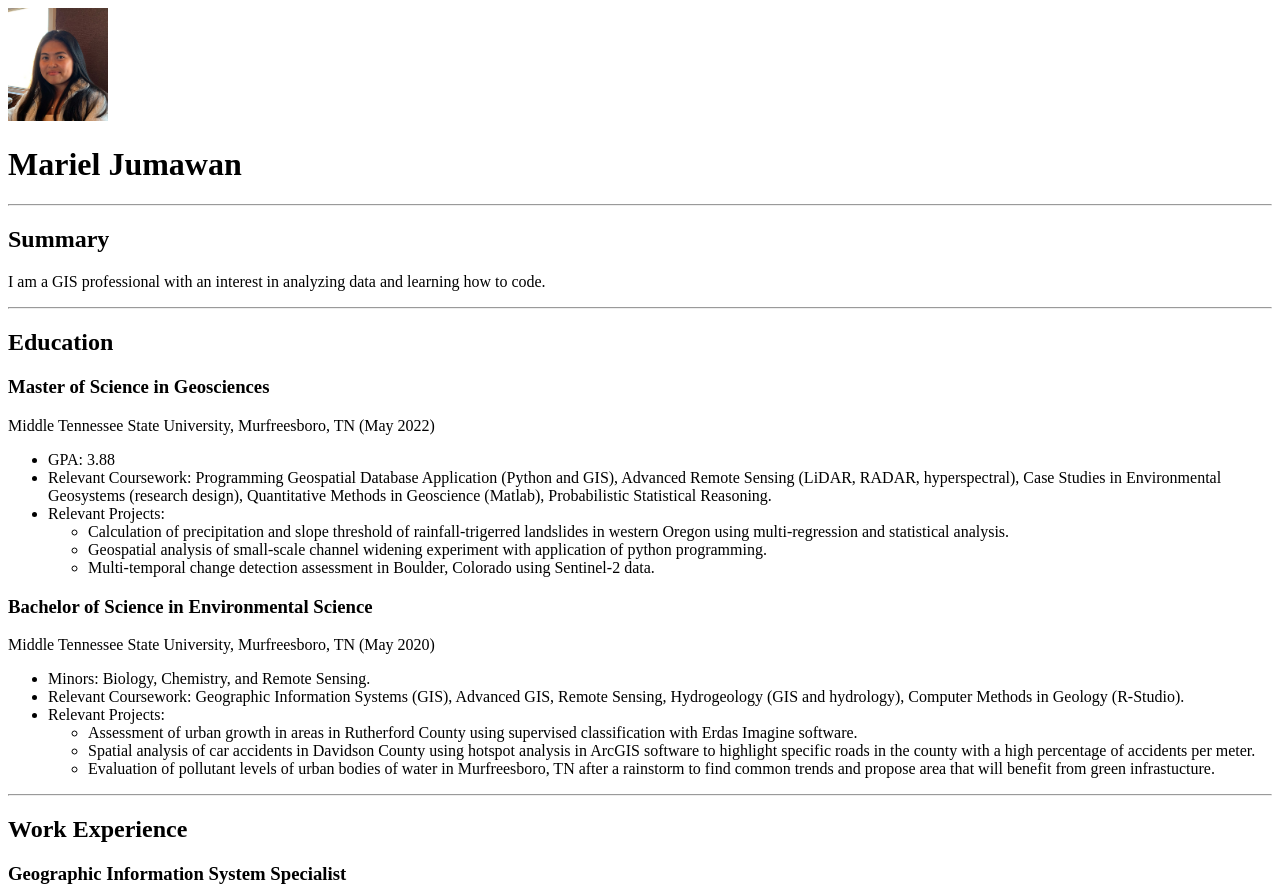
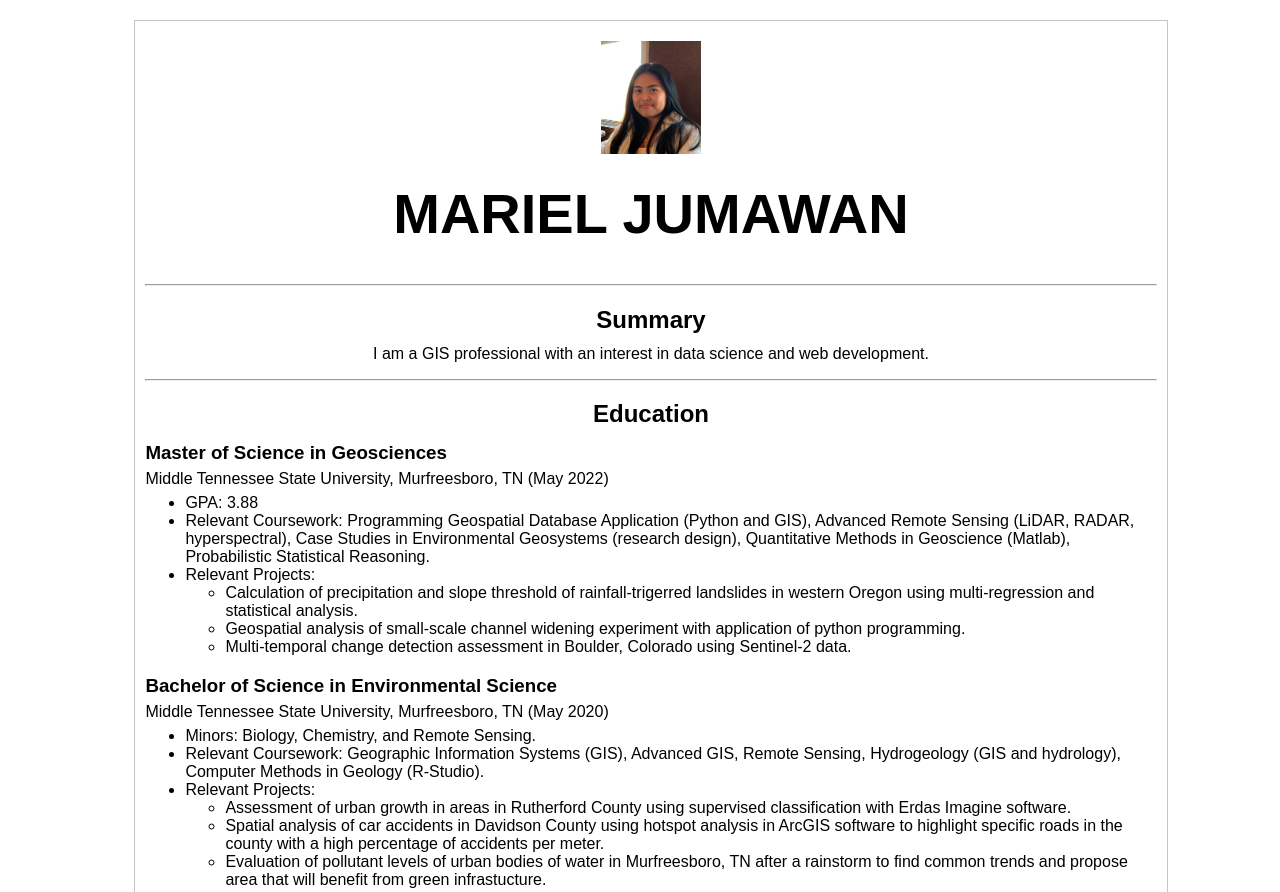
Before and after one commit to marieljum/resume, a plain HTML site: page index.html in a window 1280 px wide. Shown: the top 892 px of the page. Drawn offline with Linux system fonts and the light colour scheme.

Commit message:
Add files via upload

```diff
--- a/index.html
+++ b/index.html
@@ -2,19 +2,25 @@
 <html lang="en">
 <head>
     <meta charset="UTF-8">
+    <meta http-equiv="X-UA-Compatible" content="IE=edge">
     <meta name="viewport" content="width=device-width, initial-scale=1.0">
     <title>My Resume</title>
+    <link rel="stylesheet" href="./style.css">
+    <link rel="preconnect" href="https://fonts.googleapis.com">
+    <link rel="preconnect" href="https://fonts.gstatic.com" crossorigin>
+    <link href="https://fonts.googleapis.com/css2?family=Libre+Baskerville&display=swap" rel="stylesheet">
 </head>
 <body>
-        <img src="./assets/images/2023MJ (2).jpg" alt="Resume picture" style="width: 100px"/>
+    <div id="content">
+        <img src="./assets/images/2023MJ (2).jpg" alt="Resume picture" style="width: 100px" class="center"/>
         <h1>Mariel Jumawan</h1>
         <hr>
         <h2>Summary</h2>
-        <p>I am a GIS professional with an interest in analyzing data and learning how to code.</p>
+        <p id="summary">I am a GIS professional with an interest in data science and web development.</p>
         <hr>
         <h2>Education</h2>
         <h3>Master of Science in Geosciences</h3>
-        <p>Middle Tennessee State University, Murfreesboro, TN (May 2022)</p>
+        <p id="par">Middle Tennessee State University, Murfreesboro, TN (May 2022)</p>
             <ul>
                 <li>GPA: 3.88</li>
                 <li>Relevant Coursework: Programming Geospatial Database Application (Python and GIS),
@@ -30,7 +36,7 @@
                     </ul>
             </ul>
         <h3>Bachelor of Science in Environmental Science</h3>
-        <p>Middle Tennessee State University, Murfreesboro, TN (May 2020)</p>
+        <p id="par">Middle Tennessee State University, Murfreesboro, TN (May 2020)</p>
             <ul>
                 <li>Minors: Biology, Chemistry, and Remote Sensing.</li>
                 <li>Relevant Coursework: Geographic Information Systems (GIS), Advanced GIS, Remote Sensing, Hydrogeology
@@ -47,21 +53,21 @@
         <hr>
         <h2>Work Experience</h2>
         <h3>Geographic Information System Specialist</h3>
-            <p>Comptroller of Treasury, Nashville, TN (May 2022 - Present)</p>
+            <p id="par">Comptroller of Treasury, Nashville, TN (May 2022 - Present)</p>
             <ul>
                 <li>Revised geographic information data (ArcGIS Pro), liaised with rural county
                     officials to update state digitized spatial property database, and developed instructional documents utilized for office training purposes.</li>
                 <li>Provided technical support for ArcGIS Pro and ArcMap users and managed and troubleshood ESRI web map services.</li>
             </ul>
         <h3>Data Management Intern</h3>
-            <p>Tennessee Department of Transportation, Nashville, TN (May 2021 - August 2021)</p>
+            <p id="par">Tennessee Department of Transportation, Nashville, TN (May 2021 - August 2021)</p>
             <ul>
                 <li>Corresponded in the implementation of GIS concepts and development of new workflows for State Aid
                     program.
                 <li>Provided analysis and assessment of various traffic data to improve data quality.</li></li>
             </ul>
         <h3>Graduate Teaching Assistant, Physical Geography</h3>
-            <p>Middle Tennessee State University, Murfreesboro, TN (August 2020 - May 2022)</p>
+            <p id="par">Middle Tennessee State University, Murfreesboro, TN (August 2020 - May 2022)</p>
             <ul>
                 <li>Instructed, presented weekly lab materials, and graded
                 student handiwork.</li>
@@ -71,7 +77,7 @@
                 </li>
             </ul>
         <h3>Undergraduate Research Assistant</h3>
-            <p>Middle Tennessee State University, Murfreesboro, TN (May 2019 - May 2020)
+            <p id="par">Middle Tennessee State University, Murfreesboro, TN (May 2019 - May 2020)
             <ul>
                 <li>Collaborated with graduate students on the facilitation of semiautomatic
                     custom Python scripts on ArcGIS Desktop with the goal to collect and process information on all Iowa
@@ -80,7 +86,7 @@
             <hr>
             <h2>Skills & Certifications</h2>
                 <ul>
-                    <li>Technical: ArcGIS Pro, ArcGIS Online, ArcMAP, Microsoft Office, SQL, Python, Script Writing, ERDAS Imagine, ENVI,
+                    <li>Technical: ArcGIS Pro, ArcGIS Online, ArcMAP, Microsoft Office, SQL, Python, HTML, CSS, Script Writing, ERDAS Imagine, ENVI,
                         MATLAB, R-studio.</li>
                     <li>Soft skills: Data Visualization, Data and Spatial Analysis, Data Mining, Research, Efficiency, Goal-Driven,
                         Communication, Orientation to Detail, Team-Oriented.</li>
@@ -93,7 +99,7 @@
                 <li>Powerlifting/ weighlifting, learning how to code, going on walks with my dog.</li>
             </ul>
         <hr>
-        <h2>Contact</h2>
+        <h3 id="contact">Contact</h3>
         <a href="https://www.linkedin.com/in/mariel-jumawan">
             <img src="./assets/images/linkedin.png" alt="LinkedIn Icon" style="width: 25px"></a>
         <a href="mailto:mjumawanm@gmail.com">
@@ -101,5 +107,6 @@
         <footer>
             <p><small>© 2023 Mariel Jumawan. All Rights Reserved.</small></p>
         </footer>
+    </div>
 </body>
 </html>
--- /dev/null
+++ b/style.css
@@ -0,0 +1,48 @@
+body {
+    background-color: white;
+}
+h1 {
+    text-transform: uppercase;
+    font-size: 3.5rem;
+    text-align: center;
+}
+
+h2 {
+    text-align: center;
+    margin-bottom: -5px;
+}
+
+h3 {
+    margin-bottom: -10px;
+}
+
+.center {
+    display: block;
+    margin-left: auto;
+    margin-right: auto;
+    margin-top: 10px;
+    margin-bottom: -10px;
+    width: 50%;
+}
+
+#summary {
+    text-align: center;
+}
+
+#par {
+    margin-bottom: -10px;
+}
+
+#content {
+    width: 80%;
+    margin-left: 10%;
+    margin-top: 20px;
+    background-color: white;
+    font-family: 'Libre Franklin', sans-serif;
+    padding: 10px;
+    border: 1px solid rgba(173, 165, 165, 0.652);
+}
+
+#contact {
+    margin-bottom: 5px;
+}
```
Lines whose indentation alone changed are shown as unchanged.
